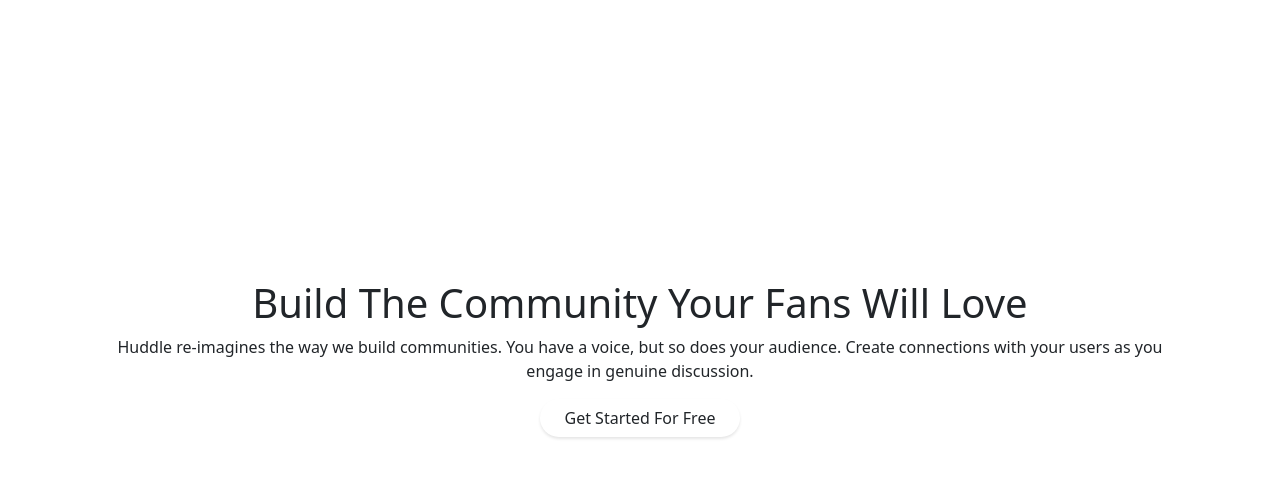
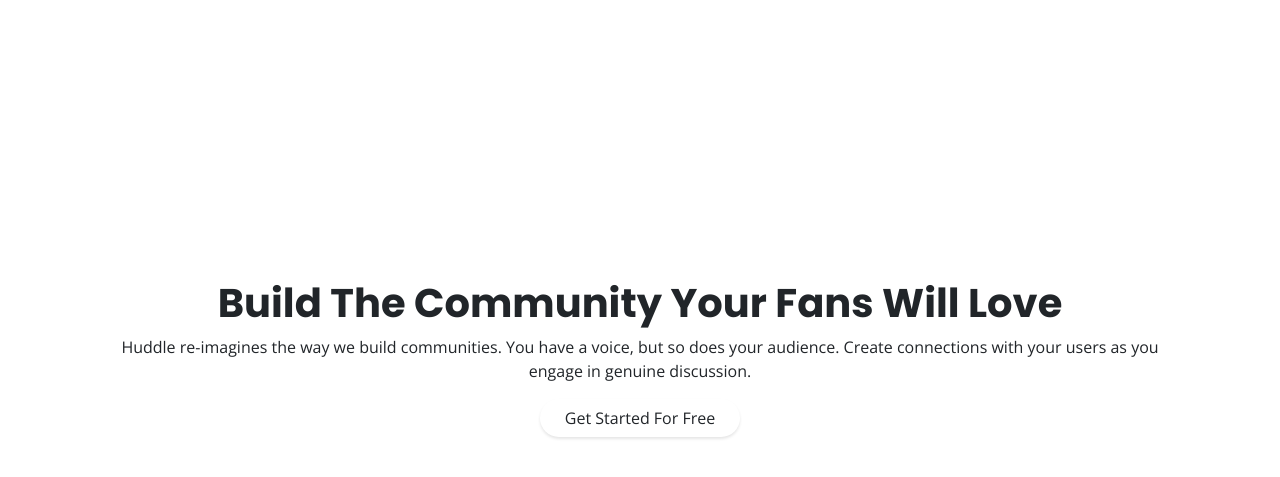
Before and after one commit to czabala847/frontend-mentor, a website built with webpack: page landing_page_curve/public/index.html in a window 1280 px wide. Shown: the part 87-564 px from the top of the page. Built offline with nearby package versions, Linux system fonts and the light colour scheme.

Commit message:
Añadiendo estilos globales a la landing page curve

```diff
--- /dev/null
+++ b/landing_page_curve/src/styles/base/_global.scss
@@ -0,0 +1,10 @@
+body {
+  font-family: "Open Sans", sans-serif;
+}
+
+h1,
+h2,
+h3,
+h4 {
+  font-family: "Poppins", sans-serif;
+}
--- a/landing_page_curve/src/styles/index.scss
+++ b/landing_page_curve/src/styles/index.scss
@@ -1,5 +1,9 @@
 @import "~bootstrap/scss/bootstrap";
+
+@import url("https://fonts.googleapis.com/css2?family=Open+Sans:wght@400;600;700&family=Poppins:wght@700&display=swap");
+
 @import "./lib/vars";
+@import "./base/global";
 @import "./base/buttons";
 @import "./components/Header";
 @import "./components/Hero";
```
